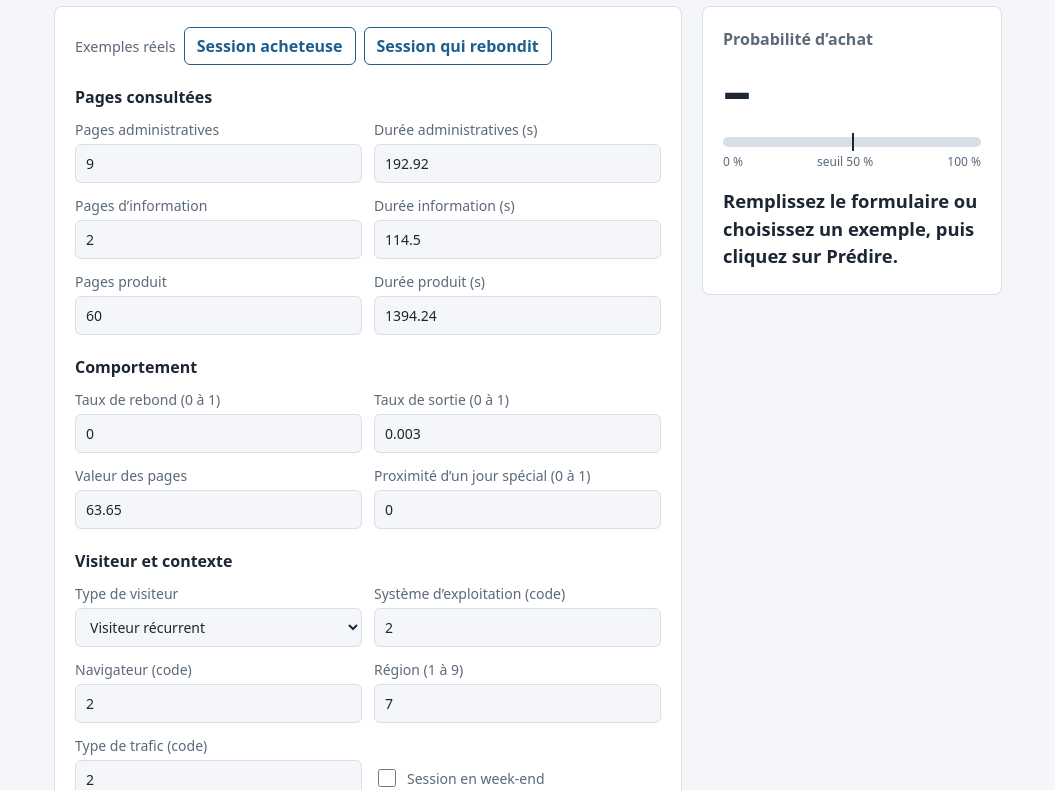
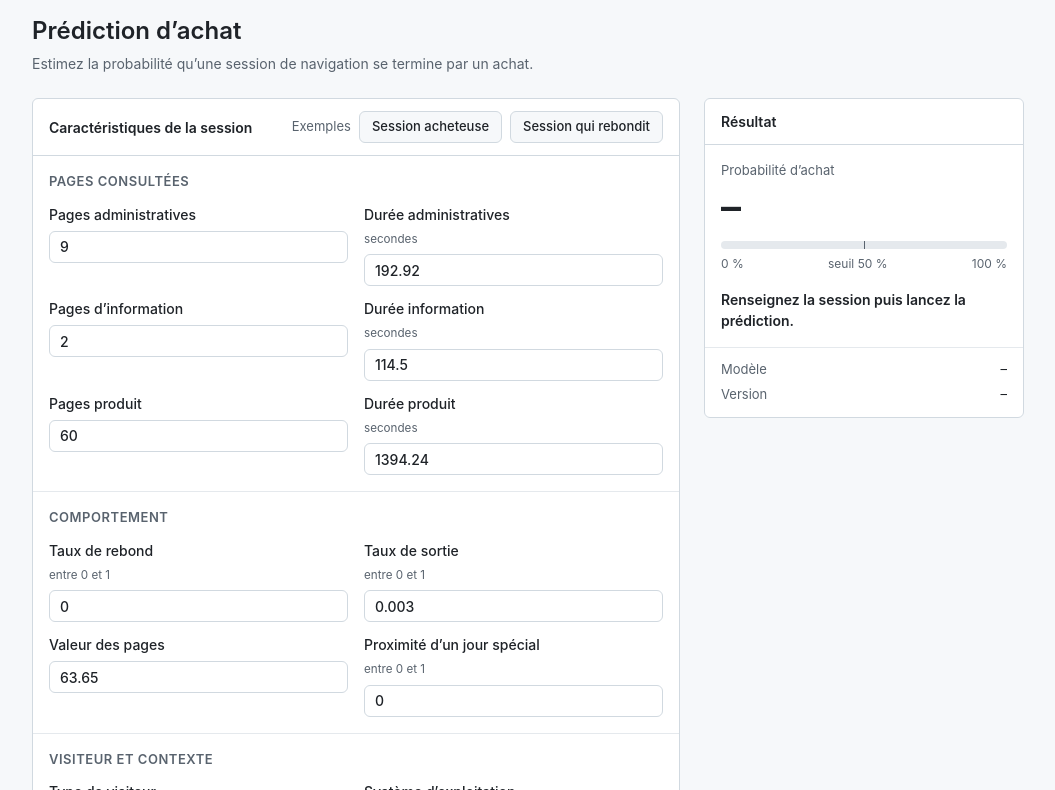
Before and after one commit to COMENTCAVA/shoppredict-mlops, a plain HTML site: page app/static/index.html in a window 1280 px wide. Shown: the part 76-866 px from the top of the page, without its empty margins (112-1167 px from the left). Drawn offline with Linux system fonts and the light colour scheme; no server answers.

Commit message:
Redesign web interface

```diff
--- a/app/static/index.html
+++ b/app/static/index.html
@@ -7,141 +7,138 @@
 <title>ShopPredict</title>
 <style>
 :root {
-  --bg: #f4f6f9;
-  --panel: #ffffff;
-  --ink: #1c2733;
-  --muted: #5b6978;
-  --line: #d8dfe7;
-  --accent: #1d5f8f;
-  --accent-ink: #ffffff;
-  --yes: #1b7a4b;
-  --no: #6b7785;
-  --error: #b3392b;
-}
-@media (prefers-color-scheme: dark) {
-  :root {
-    --bg: #151b22;
-    --panel: #1d252e;
-    --ink: #e6ebf0;
-    --muted: #9aa8b6;
-    --line: #34404c;
-    --accent: #6db3e8;
-    --accent-ink: #102130;
-    --yes: #55c58a;
-    --no: #93a1af;
-    --error: #ff8d7d;
-  }
+  --bg: #f6f8fa;
+  --surface: #ffffff;
+  --text: #1f2328;
+  --muted: #59636e;
+  --border: #d1d9e0;
+  --border-muted: #e5e9ed;
+  --focus: #0969da;
+  --button: #1f2328;
+  --button-text: #ffffff;
+  --ok: #1a7f37;
+  --danger: #cf222e;
 }
 * { box-sizing: border-box; }
 body {
   margin: 0;
   background: var(--bg);
-  color: var(--ink);
-  font: 16px/1.5 system-ui, -apple-system, "Segoe UI", Roboto, sans-serif;
+  color: var(--text);
+  font: 14px/1.5 -apple-system, BlinkMacSystemFont, "Segoe UI", "Noto Sans", Helvetica, Arial, sans-serif;
 }
-main { max-width: 980px; margin: 0 auto; padding: 24px 16px 48px; }
-header {
-  display: flex;
-  flex-wrap: wrap;
-  justify-content: space-between;
-  align-items: baseline;
-  gap: 8px;
-  margin-bottom: 20px;
+.topbar {
+  background: var(--surface);
+  border-bottom: 1px solid var(--border);
 }
-h1 { margin: 0; font-size: 1.6rem; letter-spacing: -0.01em; }
-#version { margin: 0; color: var(--muted); font-size: 0.9rem; }
-.layout {
-  display: grid;
-  grid-template-columns: minmax(0, 1fr) 300px;
-  gap: 20px;
-  align-items: start;
+.topbar-inner, main { max-width: 1040px; margin: 0 auto; padding: 0 24px; }
+.topbar-inner { display: flex; align-items: center; justify-content: space-between; height: 56px; }
+.brand { font-size: 16px; font-weight: 600; }
+.status { display: flex; align-items: center; gap: 8px; color: var(--muted); font-size: 13px; }
+.dot { width: 8px; height: 8px; border-radius: 50%; background: var(--border); }
+.status.ready .dot { background: var(--ok); }
+.status.down .dot { background: var(--danger); }
+main { padding-top: 32px; padding-bottom: 48px; }
+.intro { margin-bottom: 24px; }
+.intro h1 { margin: 0 0 4px; font-size: 24px; font-weight: 600; }
+.intro p { margin: 0; color: var(--muted); }
+.layout { display: grid; grid-template-columns: minmax(0, 1fr) 320px; gap: 24px; align-items: start; }
+.box { background: var(--surface); border: 1px solid var(--border); border-radius: 6px; }
+.box-header {
+  display: flex; align-items: center; justify-content: space-between; gap: 12px; flex-wrap: wrap;
+  padding: 12px 16px; border-bottom: 1px solid var(--border);
 }
-form, .result {
-  background: var(--panel);
-  border: 1px solid var(--line);
-  border-radius: 8px;
-  padding: 20px;
+.box-header h2 { margin: 0; font-size: 14px; font-weight: 600; }
+.examples { display: flex; align-items: center; gap: 8px; color: var(--muted); font-size: 13px; }
+section.group { padding: 16px; border-bottom: 1px solid var(--border-muted); }
+section.group h3 { margin: 0 0 12px; font-size: 13px; font-weight: 600; color: var(--muted); text-transform: uppercase; letter-spacing: 0.04em; }
+.grid { display: grid; grid-template-columns: repeat(auto-fill, minmax(200px, 1fr)); gap: 12px 16px; }
+label { display: flex; flex-direction: column; gap: 6px; font-weight: 500; }
+label small { font-weight: 400; color: var(--muted); }
+input, select {
+  font: inherit; color: var(--text); background: var(--surface);
+  border: 1px solid var(--border); border-radius: 6px; padding: 5px 10px; height: 32px; min-width: 0;
 }
-.examples { display: flex; flex-wrap: wrap; align-items: center; gap: 8px; margin-bottom: 20px; }
-.examples span { color: var(--muted); font-size: 0.9rem; }
-#example-buttons { display: flex; flex-wrap: wrap; gap: 8px; }
-fieldset { border: 0; margin: 0 0 20px; padding: 0; }
-legend { font-weight: 600; padding: 0; margin-bottom: 10px; }
-.grid { display: grid; grid-template-columns: repeat(auto-fit, minmax(190px, 1fr)); gap: 12px; }
-label { display: flex; flex-direction: column; gap: 4px; font-size: 0.875rem; color: var(--muted); }
-label.check { flex-direction: row; align-items: center; gap: 8px; align-self: end; padding-bottom: 9px; }
-input, select {
-  font: inherit;
-  color: var(--ink);
-  background: var(--bg);
-  border: 1px solid var(--line);
-  border-radius: 6px;
-  padding: 8px 10px;
-  min-width: 0;
+input:focus, select:focus { outline: 2px solid var(--focus); outline-offset: -1px; border-color: var(--focus); }
+label.check { flex-direction: row; align-items: center; gap: 8px; align-self: end; height: 32px; }
+label.check input { width: 16px; height: 16px; padding: 0; margin: 0; }
+.actions { padding: 16px; display: flex; justify-content: flex-end; }
+button {
+  font: inherit; font-weight: 500; border-radius: 6px; cursor: pointer; height: 32px; padding: 0 12px;
+  border: 1px solid var(--border); background: var(--bg); color: var(--text);
 }
-input[type="checkbox"] { width: 18px; height: 18px; padding: 0; }
-button { font: inherit; font-weight: 600; border-radius: 6px; padding: 10px 16px; cursor: pointer; }
-button.primary { width: 100%; background: var(--accent); color: var(--accent-ink); border: 0; }
-button.example { background: transparent; color: var(--accent); border: 1px solid var(--accent); padding: 6px 12px; }
-input:focus-visible, select:focus-visible, button:focus-visible { outline: 2px solid var(--accent); outline-offset: 2px; }
-.result { position: sticky; top: 16px; }
-.result h2 { margin: 0 0 8px; font-size: 1rem; color: var(--muted); font-weight: 600; }
-#percent { margin: 0; font-size: 3.5rem; line-height: 1.1; font-weight: 700; font-variant-numeric: tabular-nums; }
-.gauge { position: relative; height: 10px; margin: 16px 0 6px; background: var(--line); border-radius: 5px; }
-#bar { height: 100%; width: 0; border-radius: 5px; background: var(--no); transition: width 0.4s ease; }
-.tick { position: absolute; left: 50%; top: -4px; width: 2px; height: 18px; background: var(--ink); }
-.scale { display: flex; justify-content: space-between; font-size: 0.75rem; color: var(--muted); }
-#verdict { margin: 16px 0 4px; font-size: 1.15rem; font-weight: 600; }
-#used { margin: 0; font-size: 0.875rem; color: var(--muted); }
-.yes #bar { background: var(--yes); }
-.yes #verdict { color: var(--yes); }
-.error #verdict { color: var(--error); }
-@media (max-width: 760px) {
+button:hover { background: #eff2f5; }
+button.primary { background: var(--button); color: var(--button-text); border-color: var(--button); padding: 0 20px; }
+button.primary:hover { background: #32383f; }
+button:focus-visible { outline: 2px solid var(--focus); outline-offset: 2px; }
+.result { position: sticky; top: 24px; }
+.result-body { padding: 16px; }
+.label { margin: 0; color: var(--muted); font-size: 13px; }
+#percent { margin: 4px 0 12px; font-size: 40px; font-weight: 600; line-height: 1.1; font-variant-numeric: tabular-nums; }
+.meter { position: relative; height: 8px; background: var(--border-muted); border-radius: 4px; overflow: hidden; }
+#bar { height: 100%; width: 0; background: var(--text); transition: width 0.3s ease; }
+.threshold { position: absolute; left: 50%; top: 0; bottom: 0; width: 1px; background: var(--muted); }
+.scale { display: flex; justify-content: space-between; margin-top: 6px; color: var(--muted); font-size: 12px; }
+#verdict { margin: 16px 0 0; font-weight: 600; }
+.yes #verdict { color: var(--ok); }
+.error #verdict { color: var(--danger); }
+dl { margin: 0; padding: 12px 16px; border-top: 1px solid var(--border-muted); display: grid; grid-template-columns: auto 1fr; gap: 6px 12px; font-size: 13px; }
+dt { color: var(--muted); }
+dd { margin: 0; text-align: right; font-variant-numeric: tabular-nums; }
+footer { margin-top: 32px; color: var(--muted); font-size: 12px; }
+footer a { color: var(--focus); text-decoration: none; }
+footer a:hover { text-decoration: underline; }
+@media (max-width: 800px) {
   .layout { grid-template-columns: 1fr; }
   .result { position: static; }
 }
-@media (prefers-reduced-motion: reduce) {
-  #bar { transition: none; }
-}
+@media (prefers-reduced-motion: reduce) { #bar { transition: none; } }
 </style>
 </head>
 <body>
+<div class="topbar">
+  <div class="topbar-inner">
+    <span class="brand">ShopPredict</span>
+    <span class="status" id="status"><span class="dot"></span><span id="version">Chargement du modèle</span></span>
+  </div>
+</div>
+
 <main>
-  <header>
-    <h1>ShopPredict</h1>
-    <p id="version">Chargement du modèle…</p>
-  </header>
+  <div class="intro">
+    <h1>Prédiction d’achat</h1>
+    <p>Estimez la probabilité qu’une session de navigation se termine par un achat.</p>
+  </div>
+
   <div class="layout">
-    <form id="form">
-      <div class="examples">
-        <span>Exemples réels</span>
-        <div id="example-buttons"></div>
+    <form id="form" class="box">
+      <div class="box-header">
+        <h2>Caractéristiques de la session</h2>
+        <div class="examples"><span>Exemples</span><span id="example-buttons" class="examples"></span></div>
       </div>
 
-      <fieldset>
-        <legend>Pages consultées</legend>
+      <section class="group">
+        <h3>Pages consultées</h3>
         <div class="grid">
           <label>Pages administratives<input name="Administrative" type="number" min="0" step="1" required></label>
-          <label>Durée administratives (s)<input name="Administrative_Duration" type="number" min="0" step="any" required></label>
+          <label>Durée administratives <small>secondes</small><input name="Administrative_Duration" type="number" min="0" step="any" required></label>
           <label>Pages d’information<input name="Informational" type="number" min="0" step="1" required></label>
-          <label>Durée information (s)<input name="Informational_Duration" type="number" min="0" step="any" required></label>
+          <label>Durée information <small>secondes</small><input name="Informational_Duration" type="number" min="0" step="any" required></label>
           <label>Pages produit<input name="ProductRelated" type="number" min="0" step="1" required></label>
-          <label>Durée produit (s)<input name="ProductRelated_Duration" type="number" min="0" step="any" required></label>
+          <label>Durée produit <small>secondes</small><input name="ProductRelated_Duration" type="number" min="0" step="any" required></label>
         </div>
-      </fieldset>
+      </section>
 
-      <fieldset>
-        <legend>Comportement</legend>
+      <section class="group">
+        <h3>Comportement</h3>
         <div class="grid">
-          <label>Taux de rebond (0 à 1)<input name="BounceRates" type="number" min="0" max="1" step="any" required></label>
-          <label>Taux de sortie (0 à 1)<input name="ExitRates" type="number" min="0" max="1" step="any" required></label>
+          <label>Taux de rebond <small>entre 0 et 1</small><input name="BounceRates" type="number" min="0" max="1" step="any" required></label>
+          <label>Taux de sortie <small>entre 0 et 1</small><input name="ExitRates" type="number" min="0" max="1" step="any" required></label>
           <label>Valeur des pages<input name="PageValues" type="number" min="0" step="any" required></label>
-          <label>Proximité d’un jour spécial (0 à 1)<input name="SpecialDay" type="number" min="0" max="1" step="any" required></label>
+          <label>Proximité d’un jour spécial <small>entre 0 et 1</small><input name="SpecialDay" type="number" min="0" max="1" step="any" required></label>
         </div>
-      </fieldset>
+      </section>
 
-      <fieldset>
-        <legend>Visiteur et contexte</legend>
+      <section class="group">
+        <h3>Visiteur et contexte</h3>
         <div class="grid">
           <label>Type de visiteur
             <select name="VisitorType">
@@ -150,26 +147,34 @@ input:focus-visible, select:focus-visible, button:focus-visible { outline: 2px s
               <option value="Other">Autre</option>
             </select>
           </label>
-          <label>Système d’exploitation (code)<input name="OperatingSystems" type="number" min="1" step="1" required></label>
-          <label>Navigateur (code)<input name="Browser" type="number" min="1" step="1" required></label>
-          <label>Région (1 à 9)<input name="Region" type="number" min="1" max="9" step="1" required></label>
-          <label>Type de trafic (code)<input name="TrafficType" type="number" min="1" step="1" required></label>
+          <label>Système d’exploitation <small>code</small><input name="OperatingSystems" type="number" min="1" step="1" required></label>
+          <label>Navigateur <small>code</small><input name="Browser" type="number" min="1" step="1" required></label>
+          <label>Région <small>entre 1 et 9</small><input name="Region" type="number" min="1" max="9" step="1" required></label>
+          <label>Type de trafic <small>code</small><input name="TrafficType" type="number" min="1" step="1" required></label>
           <label class="check"><input name="Weekend" type="checkbox">Session en week-end</label>
         </div>
-      </fieldset>
+      </section>
 
-      <button class="primary" type="submit">Prédire</button>
+      <div class="actions"><button class="primary" type="submit">Lancer la prédiction</button></div>
     </form>
 
-    <section class="result" id="result" aria-live="polite">
-      <h2>Probabilité d’achat</h2>
-      <p id="percent">–</p>
-      <div class="gauge"><div id="bar"></div><div class="tick"></div></div>
-      <div class="scale"><span>0 %</span><span>seuil 50 %</span><span>100 %</span></div>
-      <p id="verdict">Remplissez le formulaire ou choisissez un exemple, puis cliquez sur Prédire.</p>
-      <p id="used"></p>
-    </section>
+    <aside class="box result" id="result" aria-live="polite">
+      <div class="box-header"><h2>Résultat</h2></div>
+      <div class="result-body">
+        <p class="label">Probabilité d’achat</p>
+        <p id="percent">–</p>
+        <div class="meter"><div id="bar"></div><div class="threshold"></div></div>
+        <div class="scale"><span>0 %</span><span>seuil 50 %</span><span>100 %</span></div>
+        <p id="verdict">Renseignez la session puis lancez la prédiction.</p>
+      </div>
+      <dl>
+        <dt>Modèle</dt><dd id="model-name">–</dd>
+        <dt>Version</dt><dd id="used">–</dd>
+      </dl>
+    </aside>
   </div>
+
+  <footer>ShopPredict · <a href="/model-info">/model-info</a> · <a href="/docs">Documentation de l’API</a></footer>
 </main>
 
 <script type="application/json" id="examples">
@@ -236,19 +241,17 @@ function collect() {
   return body;
 }
 
-function show(state, percent, bar, verdict, used) {
-  result.className = "result " + state;
+function show(state, percent, bar, verdict, version) {
+  result.className = "box result " + state;
   document.getElementById("percent").textContent = percent;
   document.getElementById("bar").style.width = bar + "%";
   document.getElementById("verdict").textContent = verdict;
-  document.getElementById("used").textContent = used;
-  result.scrollIntoView({ behavior: "smooth", block: "nearest" });
+  if (version) document.getElementById("used").textContent = version;
 }
 
 for (const [label, data] of Object.entries(examples)) {
   const button = document.createElement("button");
   button.type = "button";
-  button.className = "example";
   button.textContent = label;
   button.addEventListener("click", () => fill(data));
   document.getElementById("example-buttons").append(button);
@@ -258,9 +261,13 @@ fill(Object.values(examples)[0]);
 fetch("/model-info")
   .then((response) => (response.ok ? response.json() : Promise.reject()))
   .then((info) => {
-    document.getElementById("version").textContent = `Modèle ${info.alias} · version ${info.version}`;
+    document.getElementById("status").className = "status ready";
+    document.getElementById("version").textContent = `${info.name} · ${info.alias} · v${info.version}`;
+    document.getElementById("model-name").textContent = `${info.name} (${info.alias})`;
+    document.getElementById("used").textContent = info.version;
   })
   .catch(() => {
+    document.getElementById("status").className = "status down";
     document.getElementById("version").textContent = "Modèle indisponible";
   });
 
@@ -274,10 +281,10 @@ form.addEventListener("submit", async (event) => {
     });
     if (response.status === 422) {
       const error = (await response.json()).detail[0];
-      return show("error", "–", 0, `Valeur invalide : ${error.loc[error.loc.length - 1]}`, "");
+      return show("error", "–", 0, `Valeur invalide : ${error.loc[error.loc.length - 1]}`);
     }
     if (!response.ok) {
-      return show("error", "–", 0, "Modèle indisponible, réessayez dans un instant.", "");
+      return show("error", "–", 0, "Modèle indisponible, réessayez dans un instant.");
     }
     const data = await response.json();
     const percent = (data.probability * 100).toLocaleString("fr-FR", {
@@ -289,10 +296,10 @@ form.addEventListener("submit", async (event) => {
       `${percent} %`,
       data.probability * 100,
       data.purchase ? "Achat probable" : "Achat peu probable",
-      `Prédiction faite avec la version ${data.model_version} du modèle.`
+      data.model_version
     );
   } catch {
-    show("error", "–", 0, "Service injoignable.", "");
+    show("error", "–", 0, "Service injoignable.");
   }
 });
 </script>
```
